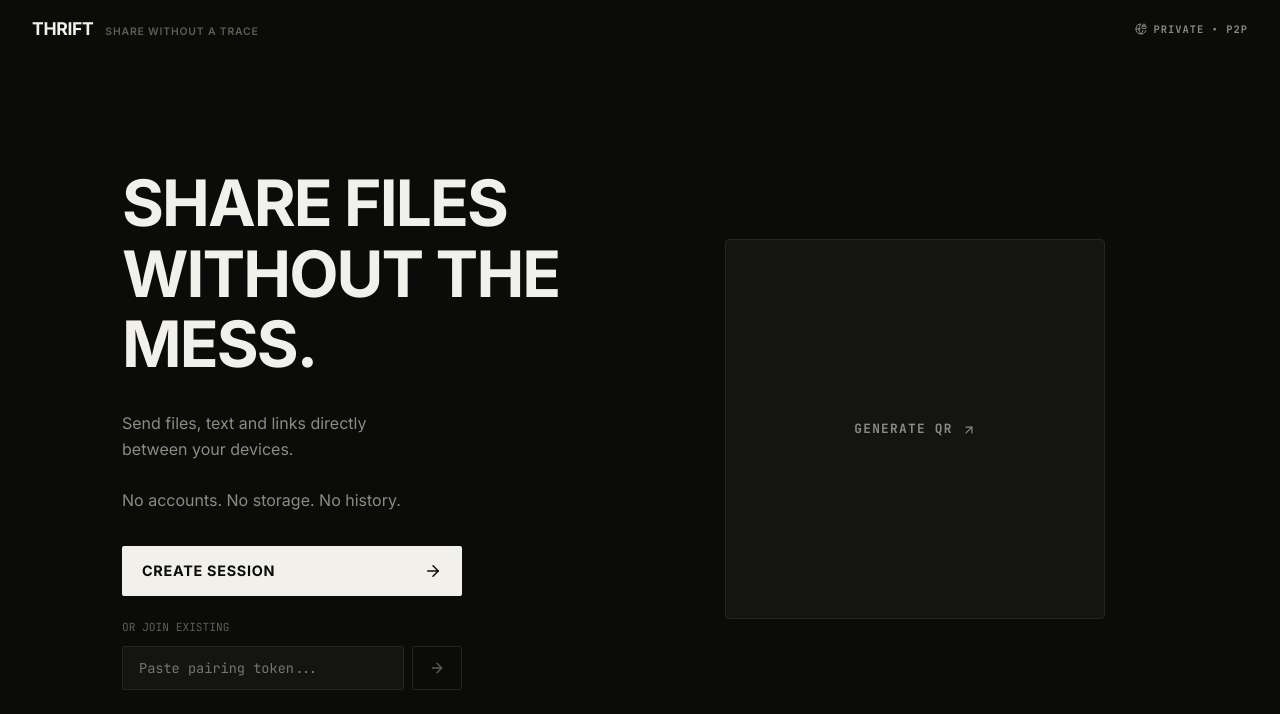
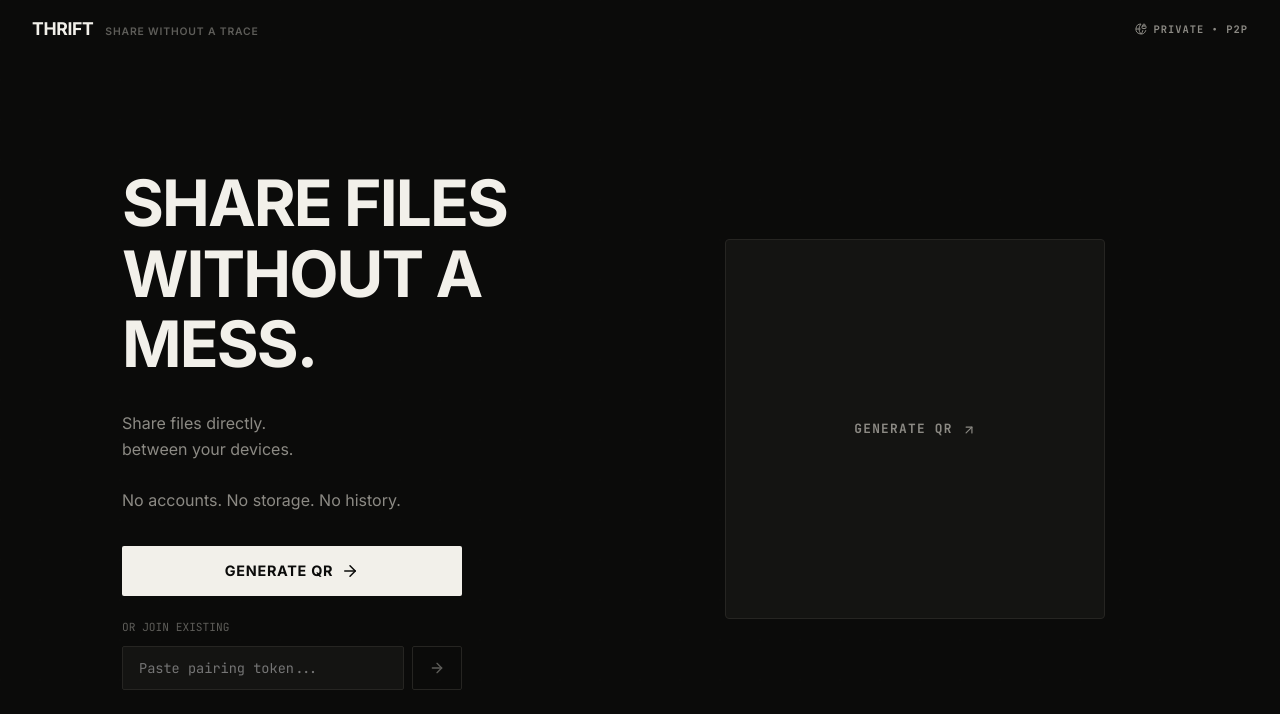
Before and after one commit to 1221smolkiddo/file_thrifter, a React (Vite) app in the folder client/: page / in a window 1280 px wide. Shown: the top 714 px of the page. Built offline with nearby package versions, Linux system fonts and the light colour scheme; no server answers.

Commit message:
UI: Center button text and remove page wobble

```diff
--- a/client/src/App.jsx
+++ b/client/src/App.jsx
@@ -140,7 +140,7 @@ export default function App() {
   };
 
   return (
-    <div style={{ position: 'relative', minHeight: '100vh', display: 'flex', flexDirection: 'column' }}>
+    <div style={{ position: 'relative', height: '100vh', display: 'flex', flexDirection: 'column' }}>
       <FaultyTerminal />
       <Navbar
         appState={appState}
--- a/client/src/index.css
+++ b/client/src/index.css
@@ -31,7 +31,7 @@ html, body {
   color: var(--text-primary);
   font-family: var(--font-sans);
   font-feature-settings: "cv02", "cv03", "cv04", "cv11";
-  overflow-x: hidden;
+  overflow: hidden;
   -webkit-font-smoothing: antialiased;
 }
 
--- a/client/src/pages/Home.jsx
+++ b/client/src/pages/Home.jsx
@@ -46,7 +46,7 @@ export function Home({ appState, sessionData, onCreateSession, onJoinSession })
           color: 'var(--text-primary)',
         }}>
           SHARE FILES<br />
-          WITHOUT THE<br />
+          WITHOUT A<br />
           MESS.
         </h1>
 
@@ -56,7 +56,7 @@ export function Home({ appState, sessionData, onCreateSession, onJoinSession })
           lineHeight: 1.6,
           maxWidth: '380px',
         }}>
-          Send files, text and links directly<br />
+          Share files directly.<br />
           between your devices.<br /><br />
           No accounts. No storage. No history.
         </p>
@@ -76,11 +76,12 @@ export function Home({ appState, sessionData, onCreateSession, onJoinSession })
                 borderRadius: '2px',
                 display: 'flex',
                 alignItems: 'center',
-                justifyContent: 'space-between',
+                justifyContent: 'center',
+                gap: '0.5rem',
               }}
               className="touch-target"
             >
-              CREATE SESSION <ArrowRight size={18} />
+              GENERATE QR <ArrowRight size={18} />
             </button>
           )}
 
```
